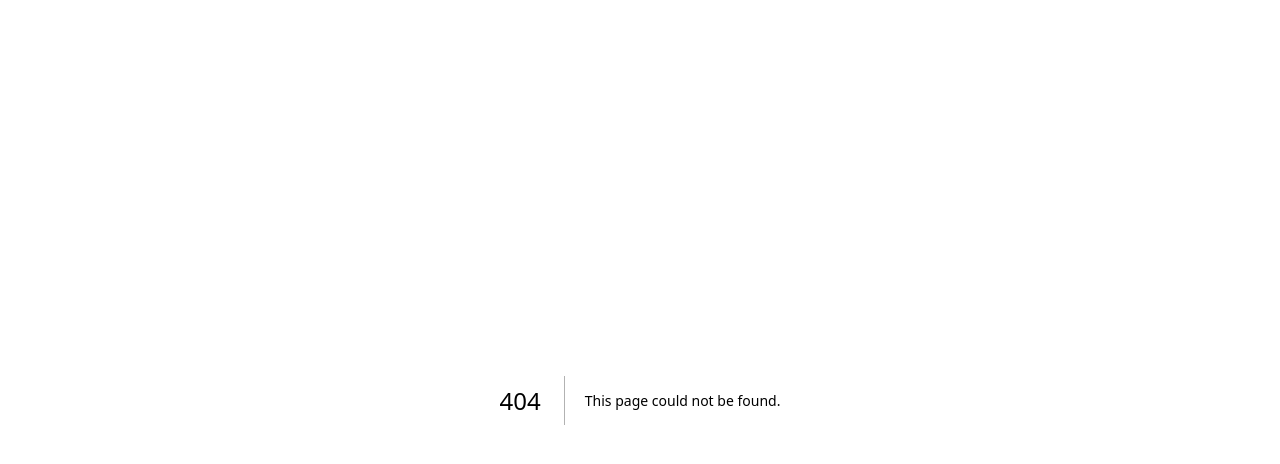
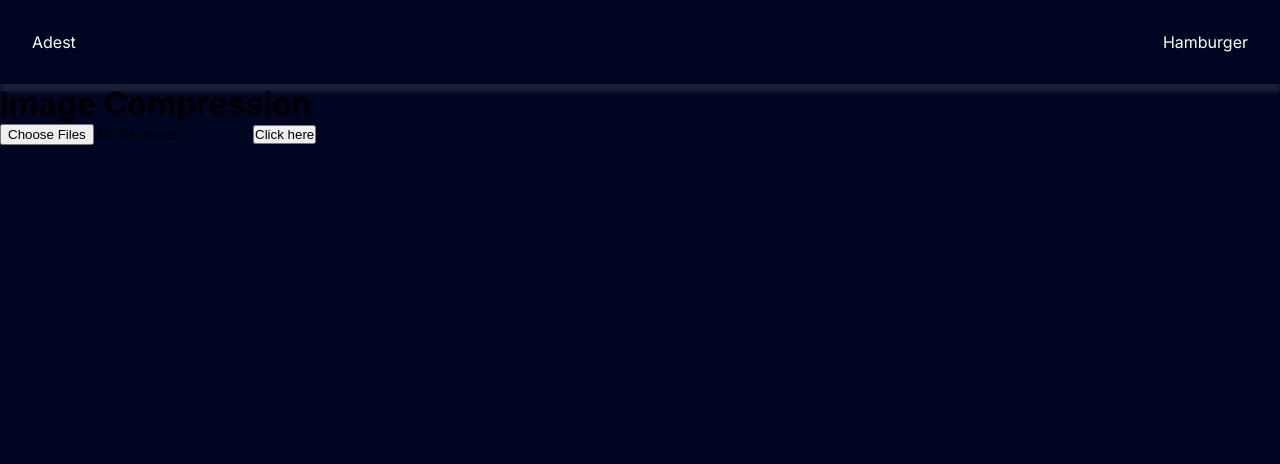
Before and after one commit to AmanApT/adest, a Next.js app: page /convert/imagecompression in a window 1280 px wide. Before the commit this address had no page. Shown: the top 464 px of the page. Built offline with nearby package versions, Linux system fonts and the light colour scheme.

Commit message:
Added image conversion

```diff
--- /dev/null
+++ b/app/convert/imagecompression/page.tsx
@@ -0,0 +1,7 @@
+import ImageCompression from "@/components/converterpage/ImageCompression";
+
+const page = () => {
+  return <ImageCompression />;
+};
+
+export default page;
--- /dev/null
+++ b/components/converterpage/ImageCompression.tsx
@@ -0,0 +1,86 @@
+"use client";
+
+import React, { useState, ChangeEvent } from "react";
+import imageCompression from "browser-image-compression";
+
+const ImgCompression = () => {
+  const [selectedFiles, setSelectedFiles] = useState<File[]>([]);
+
+  const handleFileChange = async (event: ChangeEvent<HTMLInputElement>) => {
+    const files = event.target.files;
+    if (files && files.length > 0) {
+      const compressedFiles = await Promise.all(
+        Array.from(files).map(async (file) => {
+          return await compressImage(file);
+        })
+      );
+
+      setSelectedFiles((prevSelectedFiles) => [
+        ...prevSelectedFiles,
+        ...compressedFiles,
+      ]);
+    }
+  };
+
+  const compressImage = async (file: File) => {
+    const options = {
+      maxSizeMB: 1,
+      maxWidthOrHeight: 1920,
+      useWebWorker: true,
+    };
+
+    try {
+      const compressedBlob = await imageCompression(file, options);
+
+      // Create a File object from the compressed blob
+      const compressedFile = new File([compressedBlob], file.name, {
+        type: compressedBlob.type,
+        lastModified: Date.now(),
+      });
+
+      return compressedFile;
+    } catch (error) {
+      console.error("Image compression failed:", error);
+      return file; // Return the original file if compression fails
+    }
+  };
+
+  const handleDownload = () => {
+    // Create a zip file or initiate individual downloads as needed
+    // You can implement this based on your server-side logic or use client-side libraries
+
+    // For example, initiating individual downloads:
+    selectedFiles.forEach((file) => {
+      const downloadLink = document.createElement("a");
+      const url = URL.createObjectURL(file);
+
+      downloadLink.href = url;
+      downloadLink.download = file.name;
+      document.body.appendChild(downloadLink);
+      downloadLink.click();
+      document.body.removeChild(downloadLink);
+    });
+  };
+
+  return (
+    <div>
+      <h1>Image Compression</h1>
+      <input
+        type="file"
+        accept="image/*"
+        onChange={handleFileChange}
+        multiple
+      />
+      {selectedFiles.length > 0 && (
+        <div className="file-box">
+          {selectedFiles.map((file, index) => (
+            <div key={index}>{file.name}</div>
+          ))}
+        </div>
+      )}
+      <button onClick={handleDownload}>Click here</button>
+    </div>
+  );
+};
+
+export default ImgCompression;
--- a/components/landingpage/Cardcontent.ts
+++ b/components/landingpage/Cardcontent.ts
@@ -106,8 +106,8 @@ const CardContent = [
   </svg>`,
   },
   {
-    title: "PRESENTATION TO PDF",
-    description: "Convert multiple png files into one pdf.",
+    title: "IMAGE COMPRESSION",
+    description: "Compress your image size.",
     img: "",
     svgLink: `<svg xmlns="http://www.w3.org/2000/svg" width="48" height="48" viewBox="0 0 50 50">
     <path
--- a/package.json
+++ b/package.json
@@ -9,6 +9,7 @@
     "lint": "next lint"
   },
   "dependencies": {
+    "browser-image-compression": "^2.0.2",
     "image-to-pdf": "^2.0.0",
     "jspdf": "^2.5.1",
     "next": "14.0.4",
```
Also changed, not shown: 1 other file (tests, documents, lock files or other folders).
